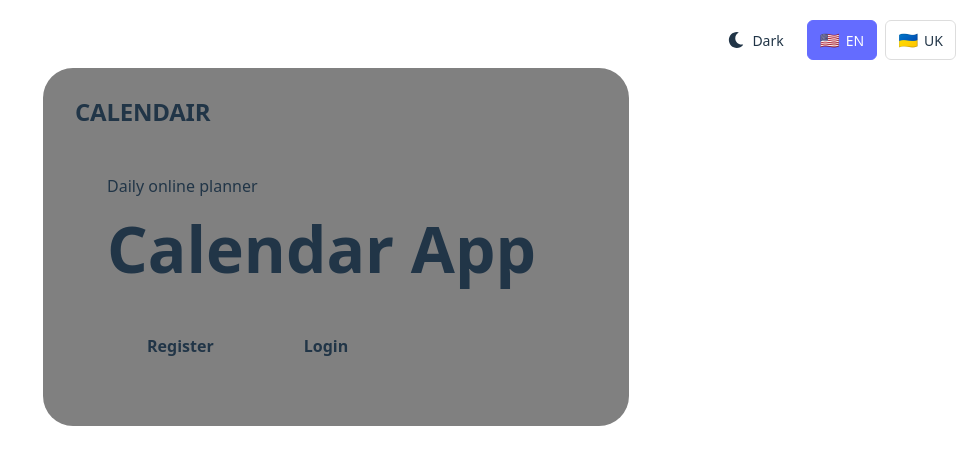
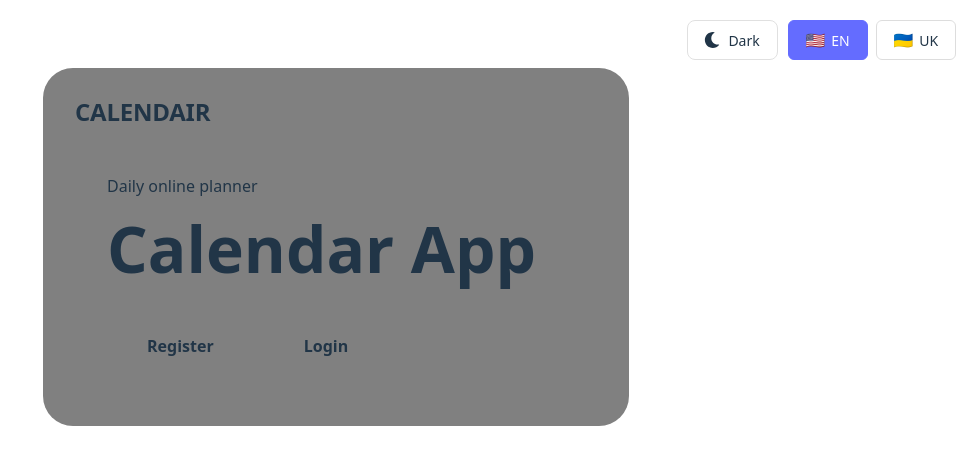
Before and after one commit to Terrad77/calendar-app, a React (Vite) app in the folder frontend/: page / in a window 1280 px wide. Shown: the top 464 px of the page, without its empty margins (304-1280 px from the left). Built offline with nearby package versions, Linux system fonts and the light colour scheme; no server answers.

Commit message:
feat: add LanguageSwitcher, ThemeSwitcher

```diff
--- a/frontend/package.json
+++ b/frontend/package.json
@@ -25,6 +25,7 @@
     "framer-motion": "^12.23.24",
     "i18next": "^25.6.0",
     "lodash.debounce": "^4.0.8",
+    "normalize.css": "^8.0.1",
     "openai": "^5.12.2",
     "react": "^19.1.0",
     "react-dom": "^19.1.0",
--- a/frontend/src/components/Icon/index.tsx
+++ b/frontend/src/components/Icon/index.tsx
@@ -14,6 +14,7 @@ import {
   FaEyeSlash,
   FaSun,
   FaMoon,
+  FaTimes,
 } from 'react-icons/fa';
 
 // Material Design Icons (Md)
@@ -31,6 +32,7 @@ const iconComponents = {
   eyeOff: FaEyeSlash,
   sun: FaSun,
   moon: FaMoon,
+  'x-close': FaTimes,
 };
 
 // define TypeScript for available icon names
--- a/frontend/src/components/LanguageSwitcher/LanguageSwitcher.module.css
+++ b/frontend/src/components/LanguageSwitcher/LanguageSwitcher.module.css
@@ -2,24 +2,25 @@
   display: flex;
   gap: 8px;
   align-items: center;
+  /* min-height: 100%; */
 }
 
 .languageButton {
   display: flex;
   align-items: center;
   gap: 6px;
-  padding: 8px 12px;
+  /* padding: 8px 12px; */
   border: 1px solid #ddd;
   border-radius: 6px;
   background: white;
   cursor: pointer;
-  transition: all 0.2s ease;
   font-size: 14px;
+  height: 40px;
 }
 
 .languageButton:hover {
   border-color: #646cff;
-  transform: translateY(-1px);
+  background: var(--hover-bg);
 }
 
 .languageButton.active {
@@ -40,9 +41,10 @@
   .languageButton {
     padding: 6px 10px;
     font-size: 12px;
+    height: 36px;
   }
 
   .flag {
-    font-size: 14px;
+    display: none; /* hide on mobile */
   }
 }
--- a/frontend/src/components/Modal/Modal.tsx
+++ b/frontend/src/components/Modal/Modal.tsx
@@ -39,7 +39,7 @@ export default function Modal({ children, isOpen, onClose, btnClassName }) {
             {isLoading && <DotLoader />}{' '}
             <div className={css.modal} onClick={(e) => e.stopPropagation()}>
               <button className={clsx(css.closeButton, btnClassName)} onClick={onClose}>
-                <Icon id="x-close" width="24" height="24" className={css.closeIcon} />
+                <Icon name="x-close" className={css.closeIcon} />
               </button>
               {children}
             </div>
--- a/frontend/src/components/ThemeSwitcher/ThemeSwitcher.module.css
+++ b/frontend/src/components/ThemeSwitcher/ThemeSwitcher.module.css
@@ -1,20 +1,21 @@
-.themeSwitcher {
+.themeButton {
   display: flex;
   align-items: center;
   gap: 8px;
-  padding: 8px 12px;
-  /* border: 1px solid var(--border-color); */
+  /* padding: 8px 12px; */
+  border: 1px solid var(--border-color);
   border-radius: 8px;
   background: var(--card-bg);
   color: var(--main-text);
   cursor: pointer;
-  transition: all 0.3s ease;
+  height: 40px;
+
   font-size: 14px;
 }
 
-.themeSwitcher:hover {
+.themeButto:hover {
   border-color: var(--accent-color);
-  transform: translateY(-1px);
+  background: var(--hover-bg);
 }
 
 .icon {
@@ -27,12 +28,13 @@
 
 @media (max-width: 768px) {
   .themeSwitcher {
-    padding: 6px 10px;
+    /* padding: 6px 10px; */
     font-size: 12px;
+    height: 36px;
   }
 
   .icon {
-    font-size: 14px;
+    font-size: 12px;
   }
 
   .text {
--- a/frontend/src/components/ThemeSwitcher/ThemeSwitcher.tsx
+++ b/frontend/src/components/ThemeSwitcher/ThemeSwitcher.tsx
@@ -7,7 +7,7 @@ export const ThemeSwitcher = () => {
 
   return (
     <button
-      className={css.themeSwitcher}
+      className={css.themeButton}
       onClick={toggleTheme}
       title={`Switch to ${isDark ? 'light' : 'dark'} theme`}
     >
--- a/frontend/src/index.css
+++ b/frontend/src/index.css
@@ -55,19 +55,19 @@
 }
 
 * {
-  margin: 0;
+  margin: 0; /* Reset default margin for all elements */
 }
 
 body {
-  margin: 0;
-  min-width: 320px;
+  display: flex;
+  justify-content: center;
+  align-items: center;
   min-height: 100vh;
+
   padding: 8px;
   color: var(--main-text);
-  background-color: var(--main-bg);
-  transition:
-    background-color 0.3s ease,
-    color 0.3s ease;
+  /* background-color: var(--main-bg); */
+  transition: all 0.3s ease;
 }
 
 /* Responsive padding for larger screens */
```
Also changed, not shown: 1 other file (tests, documents, lock files or other folders).
